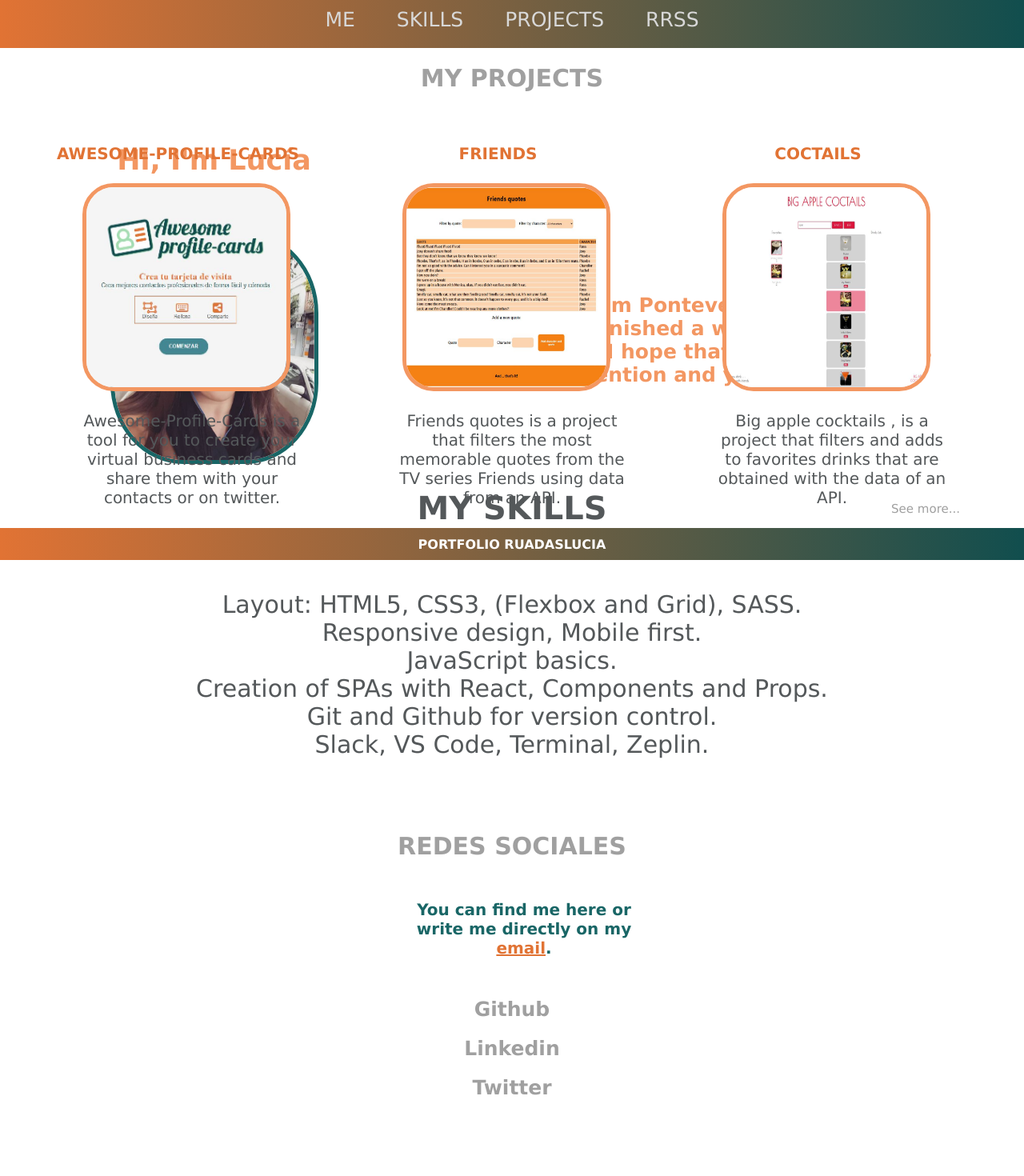
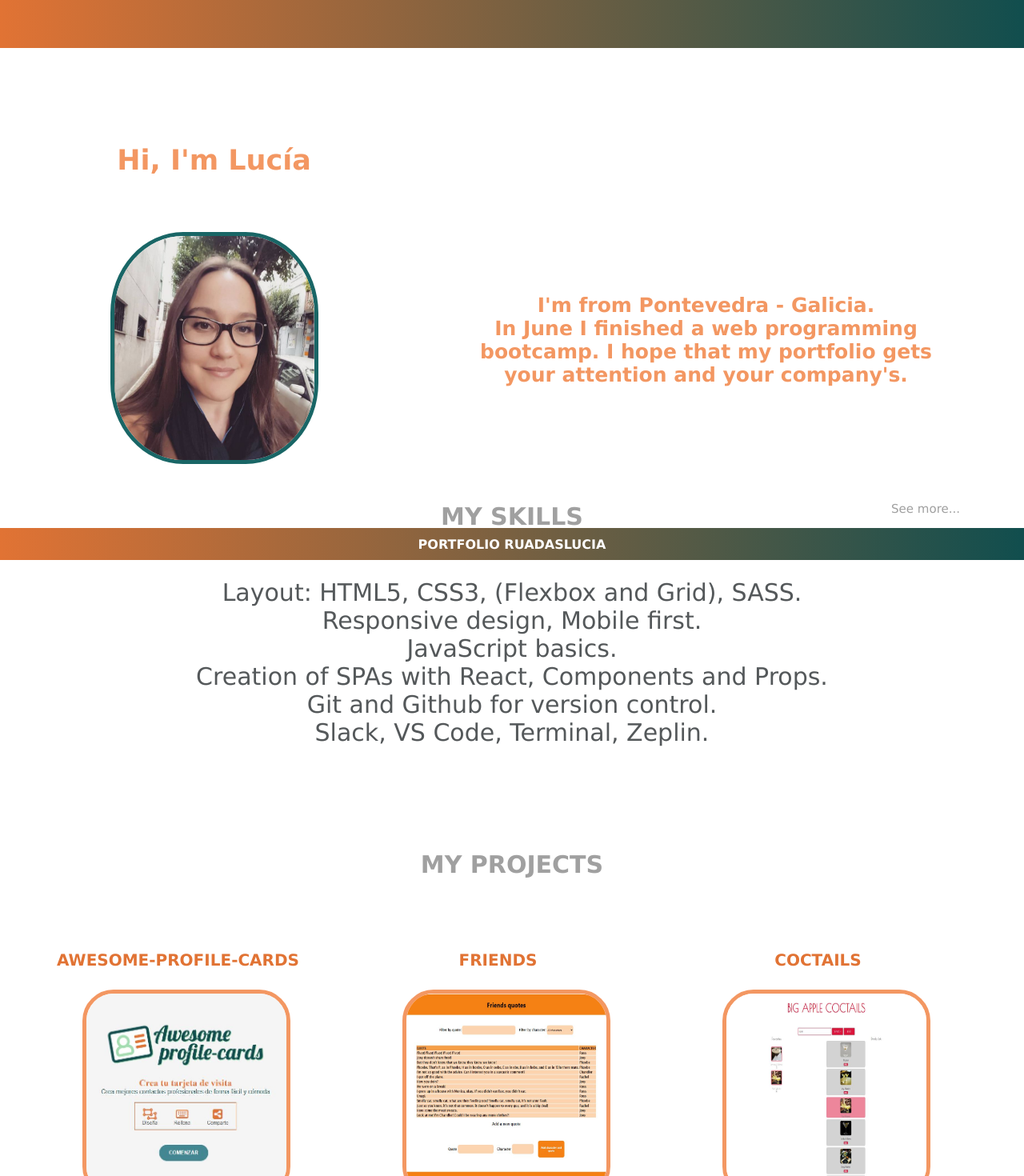
Before and after one commit to ruadaslucia/PORTFOLIO, a React (Create React App) app: page /rrss in a window 1280 px wide. Shown: the part 100-1570 px from the top of the page at 80% size. Before the commit the page ends 1494 px from the top, so only its background shows below. Built offline with nearby package versions, Linux system fonts and the light colour scheme.

Commit message:
responsive done

```diff
--- a/src/components/Header.js
+++ b/src/components/Header.js
@@ -1,12 +1,12 @@
 import "../styles/layouts/header.scss";
-import Menu from "./Menu";
+// import Menu from "./Menu";
 
 function Header() {
 
     return (
       <div className="header">
       <h1 className='headerTitle'>portfolio ruadaslucia</h1>
-      <Menu/>
+      {/* <Menu/> */}
       </div>
 
 
--- a/src/components/SectionRrss.js
+++ b/src/components/SectionRrss.js
@@ -2,7 +2,7 @@ import "../styles/layouts/sectionRrss.scss";
 function SectionRrss() {
     return (
       <div className="sectionRrss">
-        <h3 className='sectionRrssTitle'>Redes sociales</h3>
+        <h3 className='sectionRrssTitle'>RR.SS.</h3>
         <h5 className='sectionRrssText'>You can find me here or write me directly on my <a href="mailto: ruadaslucia@gmail.com" className='sectionRrssEmail'> email</a>.</h5>
         <ul className='sectionRrssList'>
           <li className='sectionRrssItem'><a href="https://github.com/ruadaslucia">Github</a></li>
--- a/src/styles/layouts/sectionProjects.scss
+++ b/src/styles/layouts/sectionProjects.scss
@@ -17,8 +17,6 @@ $white:#ffffff;
     justify-content: center;
     align-items: center;
     text-align: center;
-    position:fixed;
-    top:28%;
 }
 
 .titleSectionProjects{
@@ -28,7 +26,7 @@ $white:#ffffff;
 
 .sectionProjectsList{
     padding-inline-start: 0px;
-    margin-top: 25px;
+    margin-top: 50px;
 }
 
 .sectionProjectsItem{
@@ -80,15 +78,14 @@ $white:#ffffff;
 }
 
 @media all and (min-width: 768px) {
-    //.projectsArticle{}
+
     .titleSectionProjects{
         font-size: 30px;
     }
     .sectionProjects{
         width: 100vw;
-        margin-top: 0px;
-        position: fixed;
-        top:28%
+        margin-top: 100px;
+
     }
 
     .sectionProjectsTitle{
--- a/src/styles/layouts/sectionRrss.scss
+++ b/src/styles/layouts/sectionRrss.scss
@@ -15,6 +15,8 @@ $white:#ffffff;
     justify-content: center;
     align-items: center;
     text-align: center;
+    padding-top: 50px;
+    padding-bottom: 150px;
 }
 
 .sectionRrssTitle{
@@ -52,14 +54,24 @@ $white:#ffffff;
     color:$orange;
 }
 @media all and (min-width: 768px) {
+    .sectionRrss{
+        margin-top: 100px;
+    }
+
     .sectionRrssTitle{
         font-size: 30px;
     }
     .sectionRrssText{
         font-size: 20px;
+        width: 500px;
     }
     .sectionRrssItem{
         font-size: 25px;
     }
 
 }
+@media all and (min-width: 1200px) {
+    .sectionRrssText{
+        width: 600px;
+    }
+}
--- a/src/styles/layouts/sectionSkills.scss
+++ b/src/styles/layouts/sectionSkills.scss
@@ -24,6 +24,7 @@ $white:#ffffff;
     text-transform: uppercase;
     font-weight: bold;
     font-size: 25px;
+    color:$grey;
 }
 
 .sectionSkillsText{
@@ -35,8 +36,8 @@ $white:#ffffff;
 
 @media all and (min-width: 768px) {
     .sectionSkillsTitle{
-        margin-bottom: 50px;
-        font-size: 40px;
+        margin-bottom: 30px;
+        font-size: 30px;
     }
     .sectionSkillsText{
         font-size: 24px;
```
Also changed, not shown: 11 other files (tests, documents, lock files or other folders).
